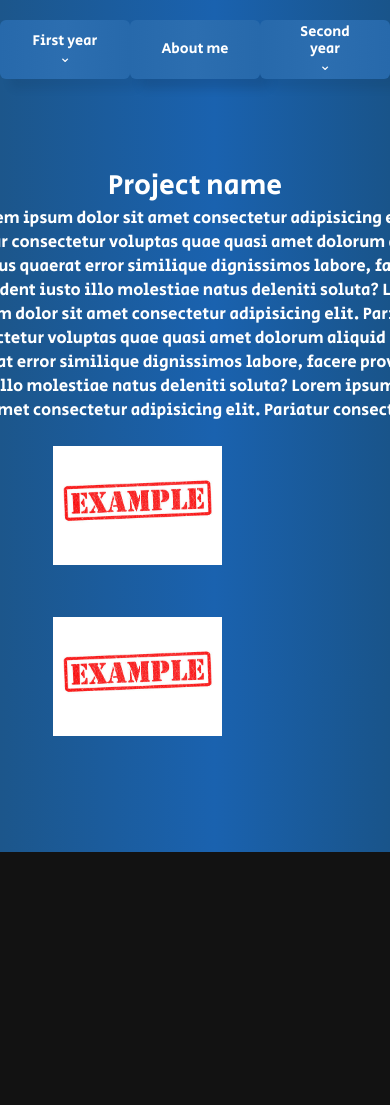
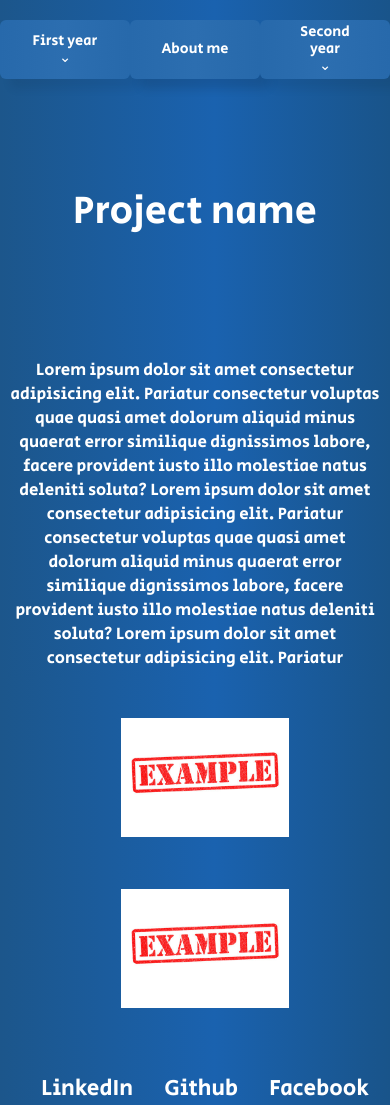
Before and after one commit to raisfeld-ori/pol-template, a Next.js app: page /projects/first_year/fall in a window 390 px wide. Before the commit the page ends 852 px from the top, so only its background shows below. Built offline with nearby package versions, Linux system fonts and the light colour scheme.

Commit message:
grindset.. almost done with phone website

```diff
--- a/app/globals.css
+++ b/app/globals.css
@@ -110,7 +110,7 @@ html {
 }
 
   .footer1{
-    position: absolute;
+    position: sticky;
     bottom: 0;
     right: 0;
     margin-top: auto;
@@ -118,8 +118,13 @@ html {
     font-family: "Secular One", sans-serif;
     font-style: normal;
     z-index: 10;
+    user-select: none;
+  -webkit-user-select: none;
+
+
   }
 
   .ftspn{
     color: rgb(181, 180, 180);
+    user-select:all;
   }
--- a/app/layout.tsx
+++ b/app/layout.tsx
@@ -20,7 +20,6 @@ export default function RootLayout({
       <SpeedInsights />
       <body>
         {children}
-        <footer className="footer1">Made by <span className="ftspn">Ariel Elkaslasi</span> and <span className="ftspn">Ori Risfeld</span>. </footer>
       </body>
     </html>
   );
--- a/app/projects/first_year/fall/page.tsx
+++ b/app/projects/first_year/fall/page.tsx
@@ -1,5 +1,6 @@
 import example from './example_img.jpg';
 import Image from "next/image"
+import Link from "next/link";
 export default function Page(){
   return <div className="container">
   <h1 className="head">Project name</h1>
@@ -19,6 +20,18 @@ export default function Page(){
     <div className="image-container">
       <Image className="image" src={example} alt=""/>
     </div>
+
+    <ul className="linksprj">
+
+  <li className="linkprj">
+    <Link href={"#"}>LinkedIn</Link>
+  </li>
+  <li className="linkprj"><Link href={"#"}>Github</Link></li>
+  <li className="linkprj"><Link href={"#"}>Facebook</Link></li>
+</ul>
+
   </div>
   </div>
+
+
 }
--- a/app/projects/layout.css
+++ b/app/projects/layout.css
@@ -144,9 +144,7 @@ h1, li, p{
 
 .description{
   font-size: 1.5em;
-  width: 30em;
   margin-right: 3em;/* REMOVE THIS IN WHILE MEDIA*/
-  max-width: 30em;
 
 }
 
@@ -156,12 +154,31 @@ h1, li, p{
   justify-content: space-evenly;
   position: absolute;
   z-index: 9;
+
 }
 
 .link{
   font-size: 2em;
   transition: all 0.5s ease-in-out;
   cursor: pointer;
+  user-select: none;
+}
+
+.linkprj{
+  font-size: 2em;
+  transition: all 0.5s ease-in-out;
+  cursor: pointer;
+  user-select: none;
+}
+
+
+.linksprj{
+  width: 100%;
+  display: flex;
+  justify-content: space-evenly;
+  position: absolute;
+  margin-top: 40em;
+  z-index: 9;
 }
 
 .link:hover{
@@ -169,19 +186,28 @@ h1, li, p{
 }
 
 @media (max-width: 490px) {
-  .head{
-    font-size: 2.5em;
-    margin-bottom: 0;
-  }
-  .links{
-    flex-direction: column;
-  }
+
   .description{
     font-size: 1.5em;
     margin: 0;
   }
   .images{
     flex-direction: column;
+  }
+  .descriptions{
+    flex-direction: column;
+  }
+  .head{
+    font-size: 3.5em;
+    margin-bottom: 3em;
+  }
+  .CV{
+    display: flex;
+    flex-direction: column;
+
+  }
+  .Aboutme{
+
   }
 }
 
@@ -209,10 +235,6 @@ h1, li, p{
 .CV-text{
   font-size: 1.5em;
   margin-left: 3em; /* REMOVE THIS IN WHILE MEDIA*/
-  width: 54em;
-
-
-
 
 }
 
```
Also changed, not shown: app/projects/first_year/spring/page.tsx (+13 -0 lines), app/projects/first_year/summer/page.tsx (+13 -0 lines), app/projects/first_year/winter/page.tsx (+13 -0 lines), app/projects/second_year/fall/page.tsx (+13 -0 lines), app/projects/second_year/spring/page.tsx (+13 -0 lines), app/projects/second_year/summer/page.tsx (+13 -0 lines), app/projects/second_year/winter/page.tsx (+13 -0 lines).
